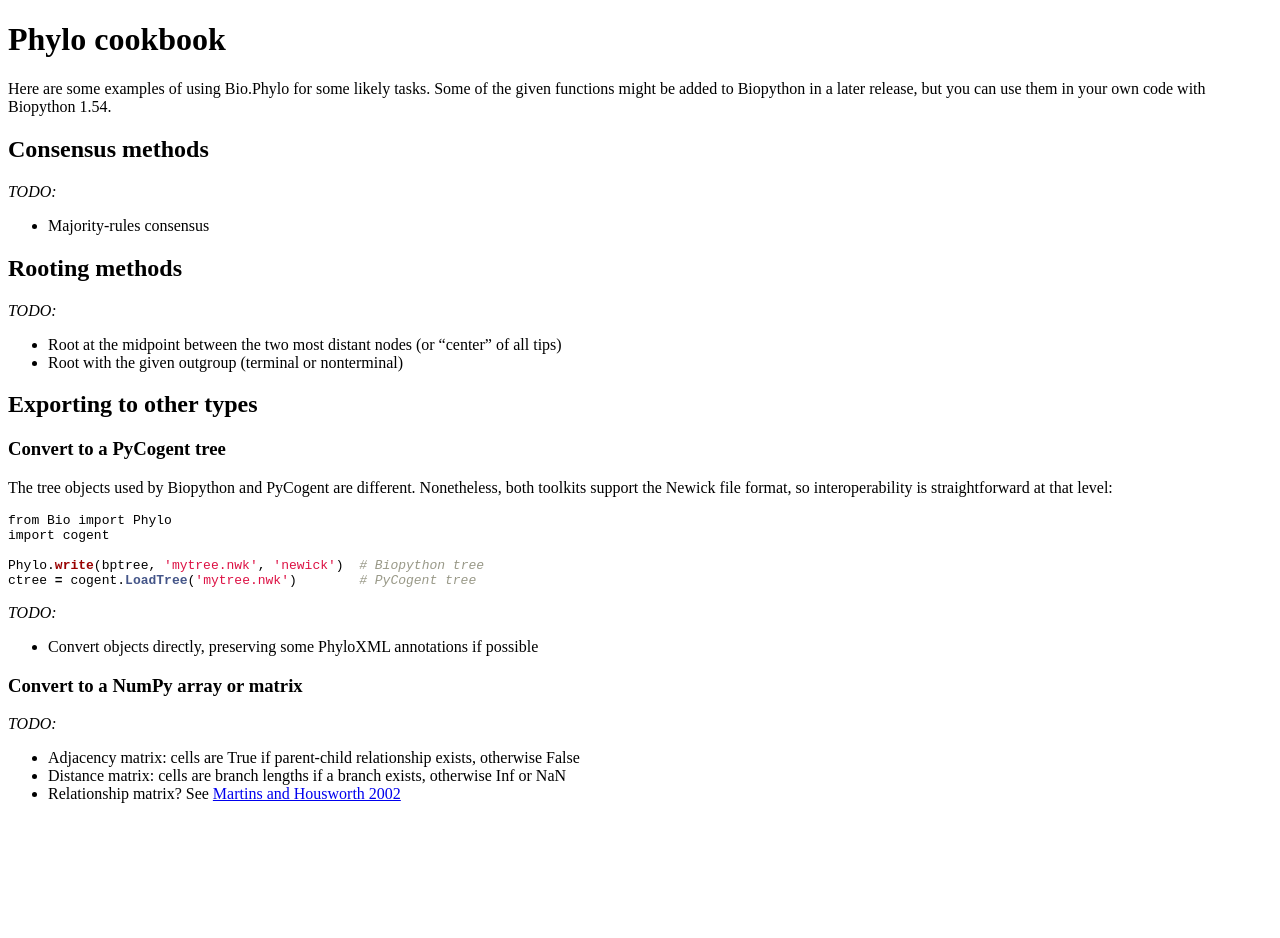
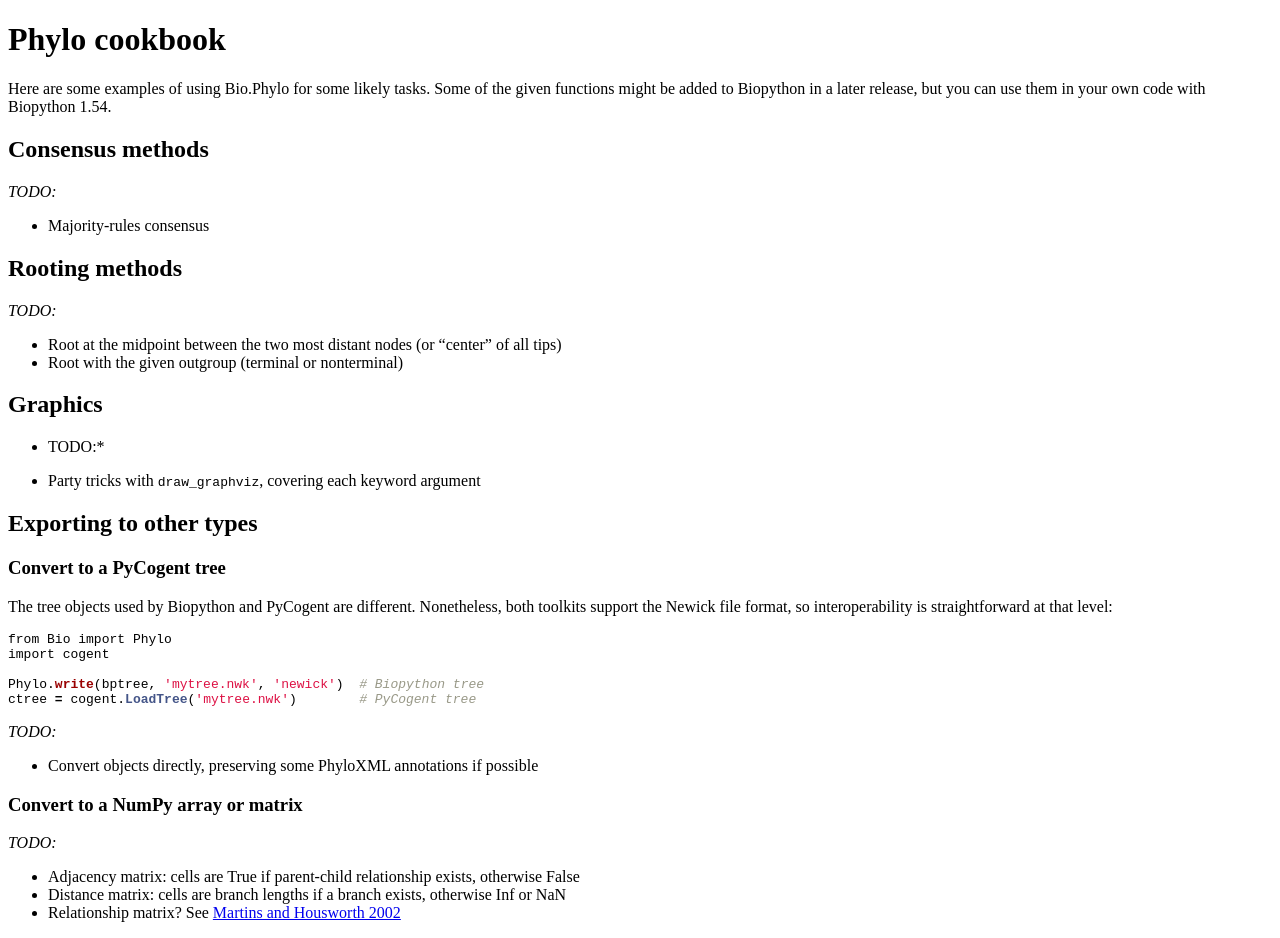
Before and after one commit to biopython/biopython.github.io, a Jekyll site: the page built from wiki/Phylo_cookbook.md, in a window 1280 px wide. Built offline with Jekyll 4.4.1, drawn with Linux system fonts in a browser that asks for light colours; before the commit the page ends 900 px from its top, so only the background shows below that.

Commit message:
Added a Graphics section

```diff
--- a/wiki/Phylo_cookbook.md
+++ b/wiki/Phylo_cookbook.md
@@ -25,6 +25,15 @@ Rooting methods
 -   Root at the midpoint between the two most distant nodes (or "center"
     of all tips)
 -   Root with the given outgroup (terminal or nonterminal)
+
+Graphics
+--------
+
+-   TODO:\*
+
+<!-- -->
+
+-   Party tricks with `draw_graphviz`, covering each keyword argument
 
 Exporting to other types
 ------------------------
```
Also changed, not shown: 1 other file.
